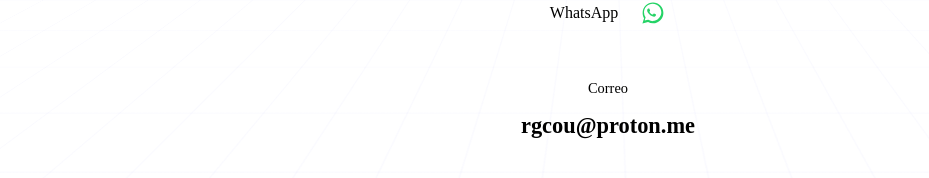
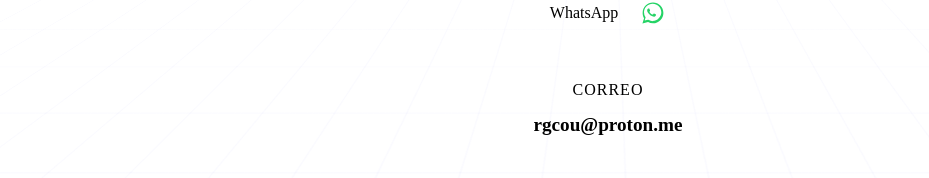
Before and after one commit to rgcou/sitio-web, a React (Create React App) app: page / in a window 1280 px wide. Shown: the part 3237-3415 px from the top of the page, without its empty margins (32-961 px from the left). Built offline with nearby package versions, Linux system fonts and the light colour scheme; the HTML template or start-up script is replaced by a standard one.

Commit message:
Update Home.css

```diff
--- a/src/components/Home.css
+++ b/src/components/Home.css
@@ -695,16 +695,21 @@ a.btn-elite-secondary {
 
 .cta-contact-info span {
   color: var(--metal-gray);
-  font-size: 0.9rem;
+  font-size: 1rem;
+  font-weight: 500;
+  letter-spacing: 1px;
+  text-transform: uppercase;
 }
+
 
 .cta-contact-info a {
   color: var(--star-white);
-  font-size: 1.4rem;
+  font-size: 1.2rem;
   font-weight: 600;
   text-decoration: none;
   transition: color 0.3s ease;
 }
+
 
 .cta-contact-info a:hover {
   color: var(--tech-blue);
```
